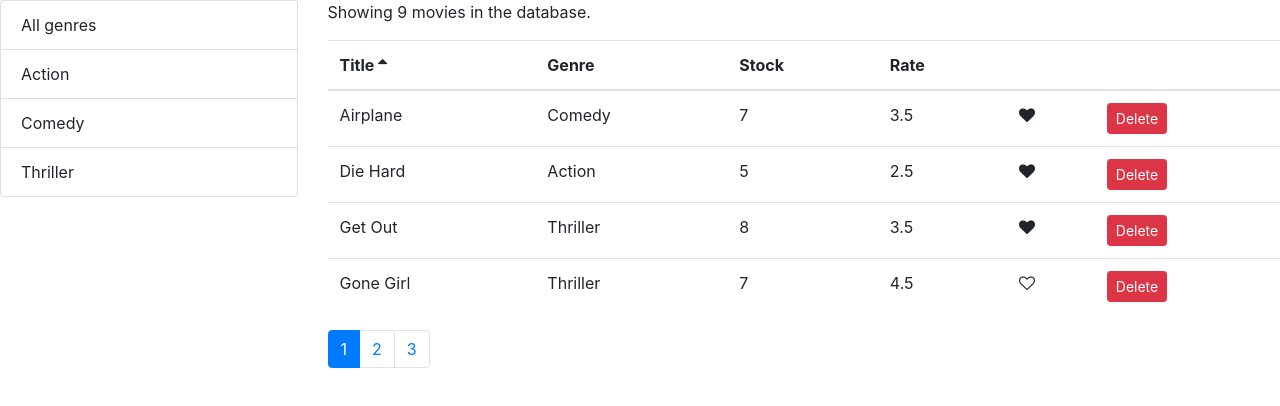
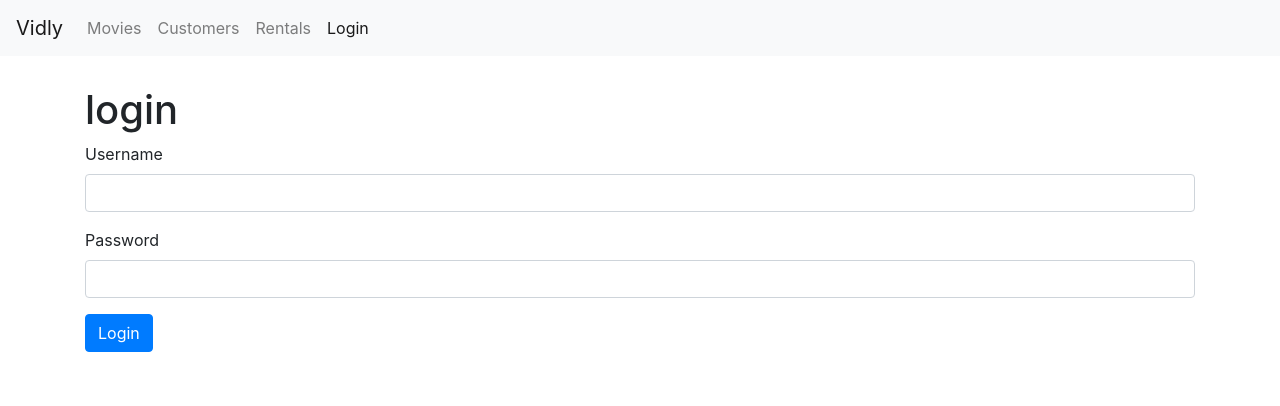
Before and after one commit to Amnok/vidly, a React (Create React App) app: page /login in a window 1280 px wide. Shown: the top 406 px of the page. Built offline with nearby package versions, Linux system fonts and the light colour scheme.

Commit message:
added forms

```diff
--- a/src/App.js
+++ b/src/App.js
@@ -1,14 +1,29 @@
+import Movies from './components/movies';
+import {Redirect, Route, Switch} from 'react-router-dom';
+import Customers from './components/customers';
+import Rentals from './components/rentals';
+import NotFound from './components/notFound';
+import NavBar from './components/navBar';
 import './App.css';
-import Movies from './components/movies';
-import {Route} from 'react-router-dom';
+import MovieForm from './components/movieForm';
+import LoginForm from './components/loginForm';
 
 function App() {
   return (
     <div>
-      {/* <main className="container"> <Movies/></main> */}
-      <div>
-        <Route path='/' component={Movies}></Route>
-      </div>
+      <NavBar/>
+      <main className="container">
+      <Switch>
+      <Route path='/login' component={LoginForm}></Route>
+       <Route path='/movies/:id' component={MovieForm}></Route>
+        <Route path='/movies' component={Movies}></Route>
+        <Route path='/customers' component={Customers}></Route>
+        <Route path='/rentals' component={Rentals}></Route>
+        <Route path='/not-found' component={NotFound}></Route>
+        <Redirect from ='/' exact to ='/movies' />
+        <Redirect to='not-found'/>
+      </Switch>
+      </main>
     </div>
   );
 }
--- /dev/null
+++ b/src/common/input.jsx
@@ -0,0 +1,17 @@
+import React from 'react';
+
+export default function Input({ name, label, value, onChange }) {
+  return (
+    <div className="form-group">
+      <label htmlFor={name}>{label}</label>
+      <input
+        value={value}
+        id={name}
+        name={name}
+        type="text"
+        className="form-control"
+        onChange={onChange}
+      />
+    </div>
+  );
+}
--- /dev/null
+++ b/src/components/customers.jsx
@@ -0,0 +1,5 @@
+import React from 'react';
+
+export default function Customers() {
+  return <div>customers</div>;
+}
--- /dev/null
+++ b/src/components/loginForm.jsx
@@ -0,0 +1,50 @@
+import React, { Component } from 'react';
+import Input from '../common/input';
+
+export default class LoginForm extends Component {
+  state = {
+    account: {
+      username: '',
+      password: '',
+    },
+    errors: {},
+  };
+  validate = () => {
+    return { username: 'Username is required.' };
+  };
+  handleSubmit = (e) => {
+    e.preventDefault();
+    const errors = this.validate();
+    this.setState({ errors });
+    if (errors) return;
+  };
+
+  handleChange = ({ currentTarget: input }) => {
+    const account = { ...this.state.account };
+    account[input.name] = input.value;
+    this.setState({ account });
+  };
+  render() {
+    const { account } = this.state;
+    return (
+      <div>
+        <h1>login</h1>
+        <form onSubmit={this.handleSubmit}>
+          <Input
+            name="username"
+            value={account.username}
+            label="Username"
+            onChange={this.handleChange}
+          />
+          <Input
+            name="password"
+            value={account.password}
+            label="Password"
+            onChange={this.handleChange}
+          />
+          <button className="btn btn-primary">Login</button>
+        </form>
+      </div>
+    );
+  }
+}
--- /dev/null
+++ b/src/components/movieForm.jsx
@@ -0,0 +1,15 @@
+import React from 'react';
+
+export default function MovieForm({ match, history }) {
+  return (
+    <div>
+      <h1>MovieForm{match.params.id}</h1>
+      <button
+        className="btn btn-primary"
+        onClick={() => history.push('/movies')}
+      >
+        Save
+      </button>
+    </div>
+  );
+}
--- a/src/components/moviesTable.jsx
+++ b/src/components/moviesTable.jsx
@@ -1,9 +1,16 @@
 import React, { Component } from 'react';
+import { Link } from 'react-router-dom';
 import Like from '../common/Like';
 import Table from '../common/table';
 export default class MoviesTable extends Component {
   columns = [
-    { path: 'title', label: 'Title' },
+    {
+      path: 'title',
+      label: 'Title',
+      content: (movie) => (
+        <Link to={`/movies/${movie._id}`}>{movie.title}</Link>
+      ),
+    },
     { path: 'genre.name', label: 'Genre' },
     { path: 'numberInStock', label: 'Stock' },
     { path: 'dailyRentalRate', label: 'Rate' },
--- /dev/null
+++ b/src/components/navBar.jsx
@@ -0,0 +1,47 @@
+import React from 'react';
+import { Link, NavLink } from 'react-router-dom';
+
+export default function NavBar() {
+  return (
+    <nav className="navbar navbar-expand-lg navbar-light bg-light">
+      <Link className="navbar-brand" to="#">
+        Vidly
+      </Link>
+      <button
+        className="navbar-toggler"
+        type="button"
+        data-toggle="collapse"
+        data-target="#navbarNav"
+        aria-controls="navbarNav"
+        aria-expanded="false"
+        aria-label="Toggle navigation"
+      >
+        <span className="navbar-toggler-icon"></span>
+      </button>
+      <div className="collapse navbar-collapse" id="navbarNav">
+        <ul className="navbar-nav">
+          <li className="nav-item">
+            <NavLink className="nav-link" to="/movies">
+              Movies <span className="sr-only">(current)</span>
+            </NavLink>
+          </li>
+          <li className="nav-item">
+            <NavLink className="nav-link" to="/customers">
+              Customers
+            </NavLink>
+          </li>
+          <li className="nav-item">
+            <NavLink className="nav-link" to="/rentals">
+              Rentals
+            </NavLink>
+          </li>
+          <li className="nav-item">
+            <NavLink className="nav-link" to="/login">
+              Login
+            </NavLink>
+          </li>
+        </ul>
+      </div>
+    </nav>
+  );
+}
--- /dev/null
+++ b/src/components/notFound.jsx
@@ -0,0 +1,5 @@
+import React from 'react';
+
+export default function NotFound() {
+  return <div>notfound</div>;
+}
--- /dev/null
+++ b/src/components/rentals.jsx
@@ -0,0 +1,5 @@
+import React from 'react';
+
+export default function Rentals() {
+  return <div>rentals</div>;
+}
--- a/src/index.css
+++ b/src/index.css
@@ -15,3 +15,6 @@
 .clickable {
   cursor: pointer;
 }
+.navbar {
+  margin-bottom: 30px;
+}
```
